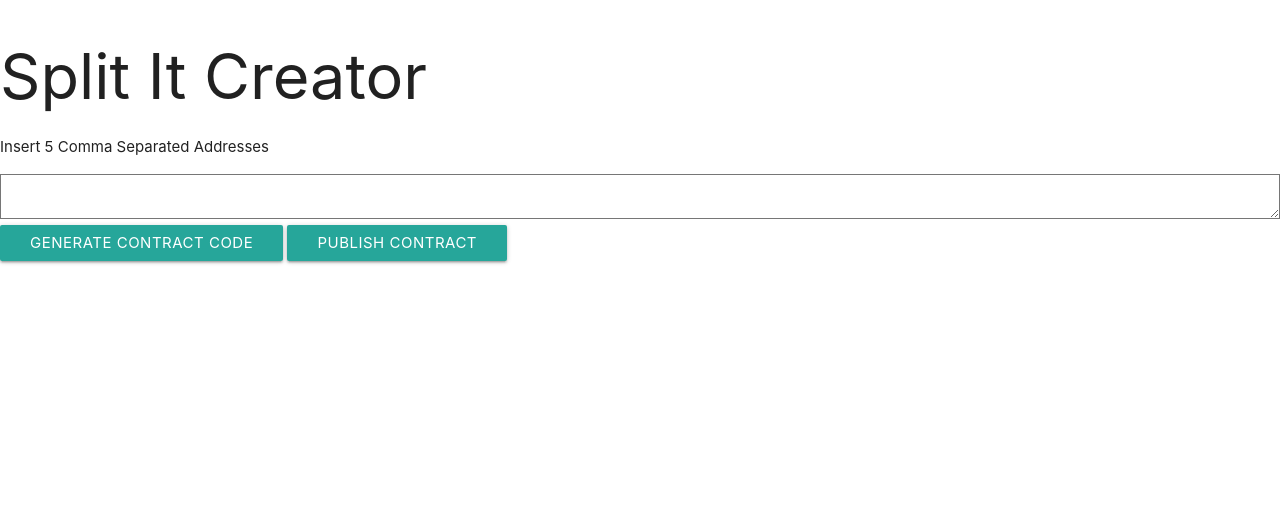
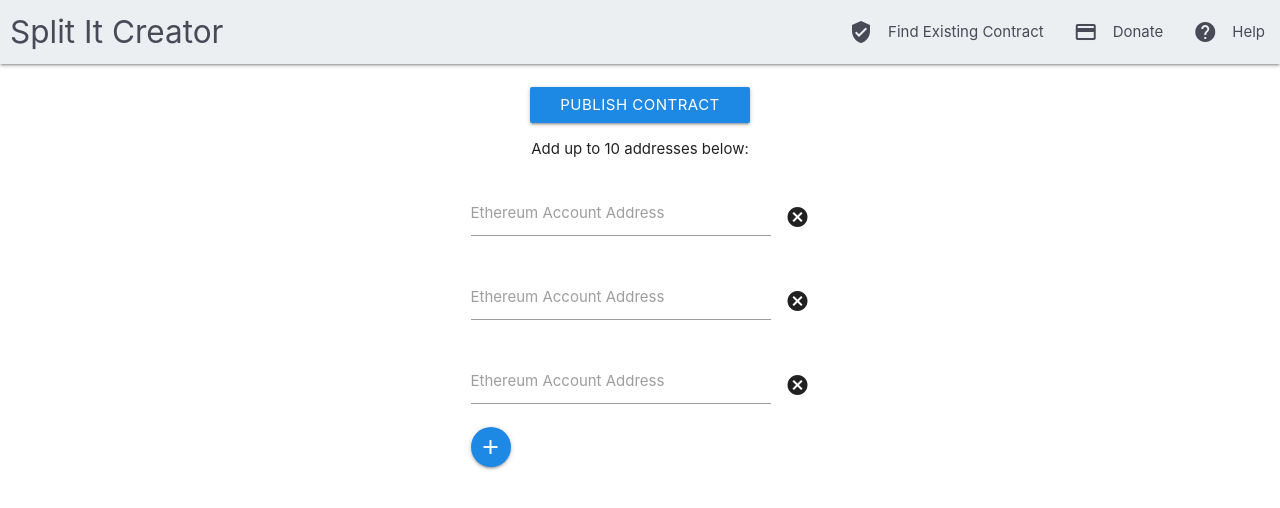
Before and after one commit to elliothimmelfarb/ethereum-splitit-creator, a website with bundled scripts: page index.html in a window 1280 px wide. Built offline with nearby package versions, Linux system fonts and the light colour scheme; files whose address does not match are found by name.

Commit message:
delete button, proper alignment, special inputs, iconts

```diff
--- a/index.html
+++ b/index.html
@@ -3,23 +3,66 @@
 <head>
   <meta charset="UTF-8">
   <title>Split It Creator</title>
-  <link href="https://fonts.googleapis.com/css?family=Roboto" rel="stylesheet">
-  <link href="https://fonts.googleapis.com/icon?family=Material+Icons" rel="stylesheet">
   <link type="text/css" rel="stylesheet" href="./libs/css/materialize.min.css"  media="screen,projection"/>
+  <link type="text/css" rel="stylesheet" href="./style.css"/>
   <meta name="viewport" content="width=device-width, initial-scale=1.0"/>
 </head>
 <body>
-  <h1>Split It Creator</h1>
+  <link href="https://fonts.googleapis.com/icon?family=Material+Icons" rel="stylesheet">
+  <nav>
+    <div class="nav-wrapper blue-grey lighten-5">
+      <a href="#" id="logo" class="brand-logo">Split It Creator</a>
+      <ul id="nav-mobile" class="right hide-on-med-and-down">
+        <li><a href="sass.html"><i class="material-icons left">verified_user</i>Find Existing Contract</a></li>
+        <li><a href="badges.html"><i class="material-icons left">payment</i>Donate</a></li>
+        <li><a href="collapsible.html"><i class="material-icons left">help</i>Help</a></li>
+      </ul>
+    </div>
+  </nav>
+  <div id="outer-app-container" class="container">
+    <div id="inner-app-container">
+      <br/>
+      <form id="inputs-container">
+        <button type="submit" value="Submit" class="waves-effect waves-light blue darken-1 btn" onclick="testForm(e)">Publish Contract</button>
+        <p class="text-center">Add up to 10 addresses below:</p>
+        <div class="address-input">
+          <div class="input-field">
+            <input id="address1" type="text" class="validate">
+            <label for="address1">Ethereum Account Address</label>
+          </div>
+          <i class="material-icons right delete-icon">cancel</i>
+        </div>
+        <div class="address-input">
+          <div class="input-field">
+            <input id="address2" type="text" class="validate">
+            <label for="address2">Ethereum Account Address</label>
+          </div>
+          <i class="material-icons right delete-icon">cancel</i>
+        </div>
+        <div class="address-input">
+          <div class="input-field">
+            <input id="address3" type="text" class="validate">
+            <label for="address3">Ethereum Account Address</label>
+          </div>
+          <i class="material-icons right delete-icon">cancel</i>
+        </div>
+      </form>
+      <div id="add-btn-container">
+        <a class="btn-floating btn-small waves-effect waves-light blue darken-1"><i class="material-icons">add</i></a>
+      </div>
 
-  <p>Insert 5 Comma Separated Addresses</p>
-  <textarea cols="50" rows="5" id="addresses"></textarea>
-  <button class="waves-effect waves-light btn" onclick="createContractCode()">Generate Contract Code</button>
+      <!-- <textarea cols="50" rows="5" id="addresses"></textarea> -->
 
-  <!-- <pre id="codePreviewParagraph"></pre> -->
+      <!-- <pre id="codePreviewParagraph"></pre> -->
 
-  <button class="waves-effect waves-light btn" onclick="publishContract()">Publish Contract</button>
 
-  <!-- <pre id="transactionObjectParagraph"></pre> -->
+      <!-- <pre id="transactionObjectParagraph"></pre> -->
+    </div>
+  </div>
+
+  <div id="template-area">
+
+  </div>
 
   <script src='./bower_components/jquery/dist/jquery.min.js'></script>
   <script src='./libs/js/materialize.min.js'></script>
--- a/index.js
+++ b/index.js
@@ -14,7 +14,10 @@ web3.eth.getAccounts((error, result) => {
 	console.log(error || result)
 })
 
-console.log($)
+function testForm(e, v) {
+  e.preventDefault()
+  console.log(e, v)
+}
 
 function createContractCode() {
 	var addressesString = document.getElementById("addresses").value
--- a/style.css
+++ b/style.css
@@ -0,0 +1,59 @@
+nav ul li a {
+  color: #484a58;
+}
+
+#outer-app-container {
+  display: flex;
+  justify-content: center;
+}
+
+#inner-app-container {
+  display: flex;
+  flex-direction: column;
+  justify-content: center;
+}
+
+#add-btn-container {
+  display: flex;
+  /* justify-content: flex-end; */
+}
+
+#logo {
+  margin-left: 10px;
+  color: #484a58;
+}
+
+#template-area {
+  /* display: none; */
+}
+
+.address-input {
+  display: flex;
+  flex-direction: row;
+  align-items: center;
+}
+
+.input-field {
+  flex: 1 0 auto;
+  min-width: 300px;
+}
+
+.delete-icon {
+  flex: 1 0 auto;
+}
+
+.delete-icon:hover {
+  color: red;
+  cursor: pointer;
+  transform: scale(1.2);
+}
+
+.input-field label {
+  pointer-events: all !important;
+}
+
+#inputs-container {
+  display: flex;
+  flex-direction: column;
+  align-items: center;
+}
```
